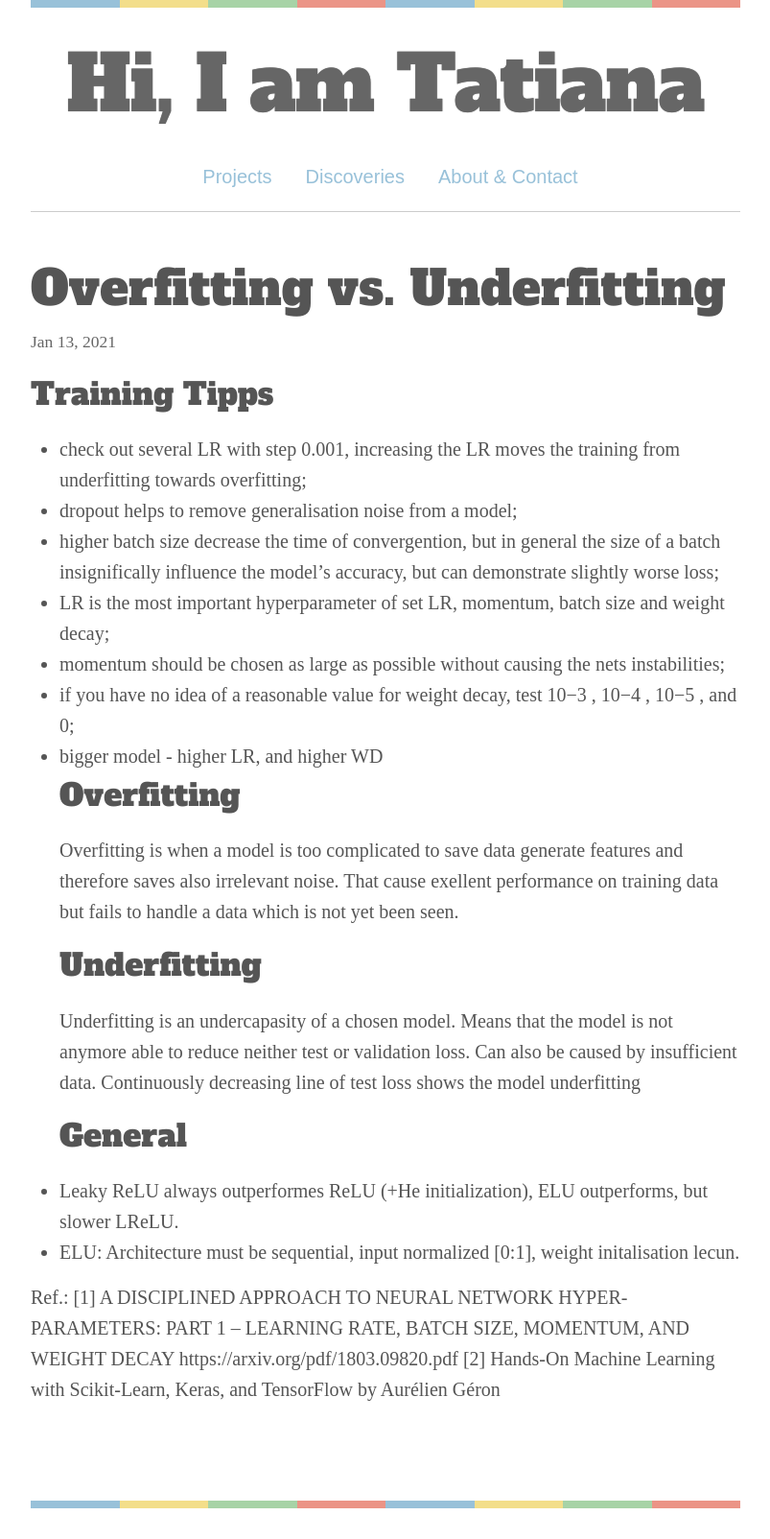
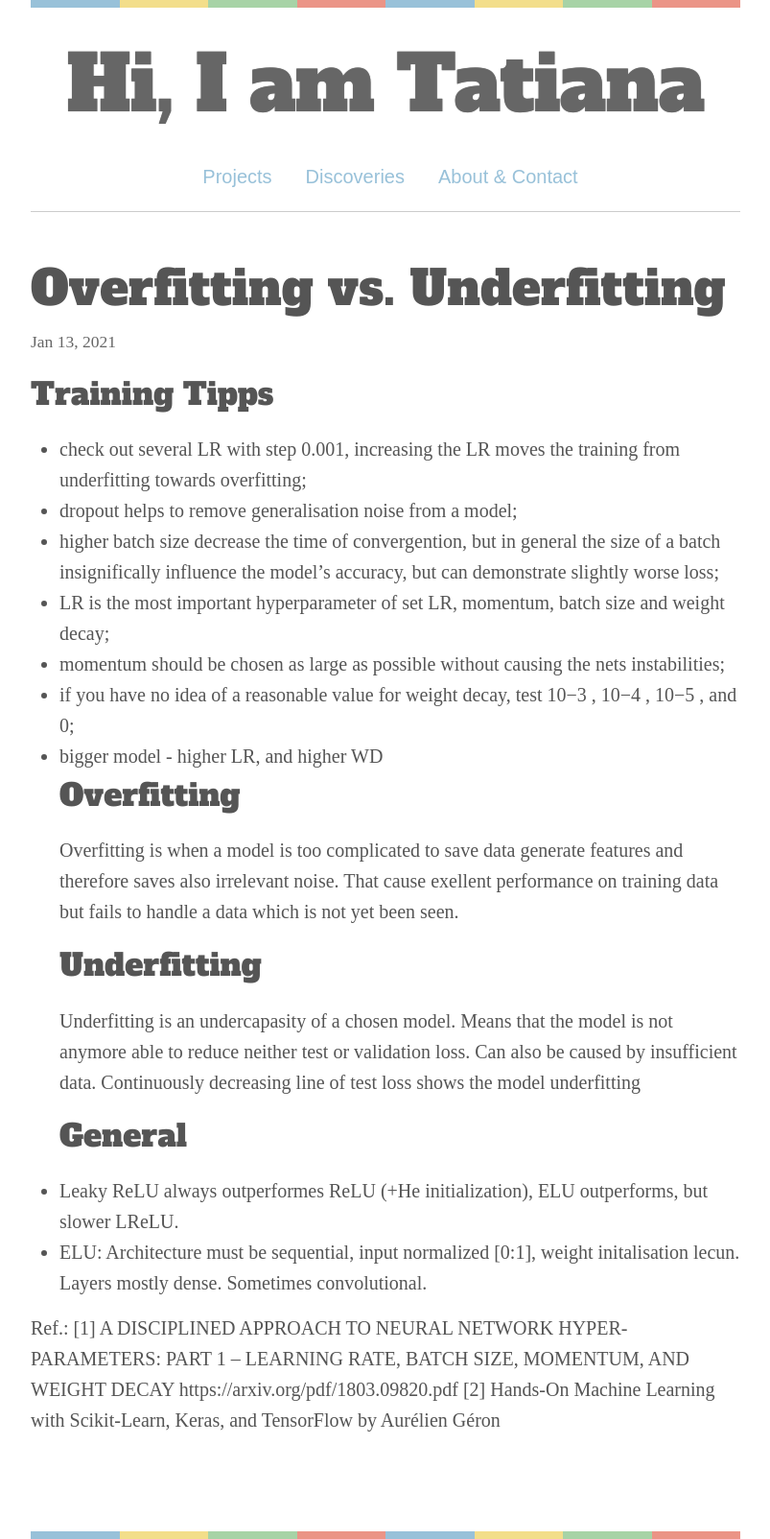
Before and after one commit to tatieliseeva/v-master, a Jekyll site: the page built from _posts/2021-01-13-Overfitting_vs_Underfitting.markdown, in a window 1280 px wide. Shown: the whole page at 96% size, without its empty margins (238-1041 px from the left). Built offline with Jekyll 4.4.1, drawn with Linux system fonts in a browser that asks for light colours; some web fonts are replaced; before the commit the page ends 1572 px from its top, so only the background shows below that.

Commit message:
Update 2021-01-13-Overfitting_vs_Underfitting.markdown

```diff
--- a/_posts/2021-01-13-Overfitting_vs_Underfitting.markdown
+++ b/_posts/2021-01-13-Overfitting_vs_Underfitting.markdown
@@ -18,7 +18,7 @@ Overfitting is when a model is too complicated to save data generate features an
 Underfitting is an undercapasity of a chosen model. Means that the model is not anymore able to reduce neither test or validation loss. Can also be caused by insufficient data. Continuously decreasing line of test loss shows the model underfitting
 ## General
 - Leaky ReLU always outperformes ReLU (+He initialization), ELU outperforms, but slower LReLU.
-- ELU: Architecture must be sequential, input normalized [0:1], weight initalisation lecun.
+- ELU: Architecture must be sequential, input normalized [0:1], weight initalisation lecun. Layers mostly dense. Sometimes convolutional.
 
 
 Ref.:
```
